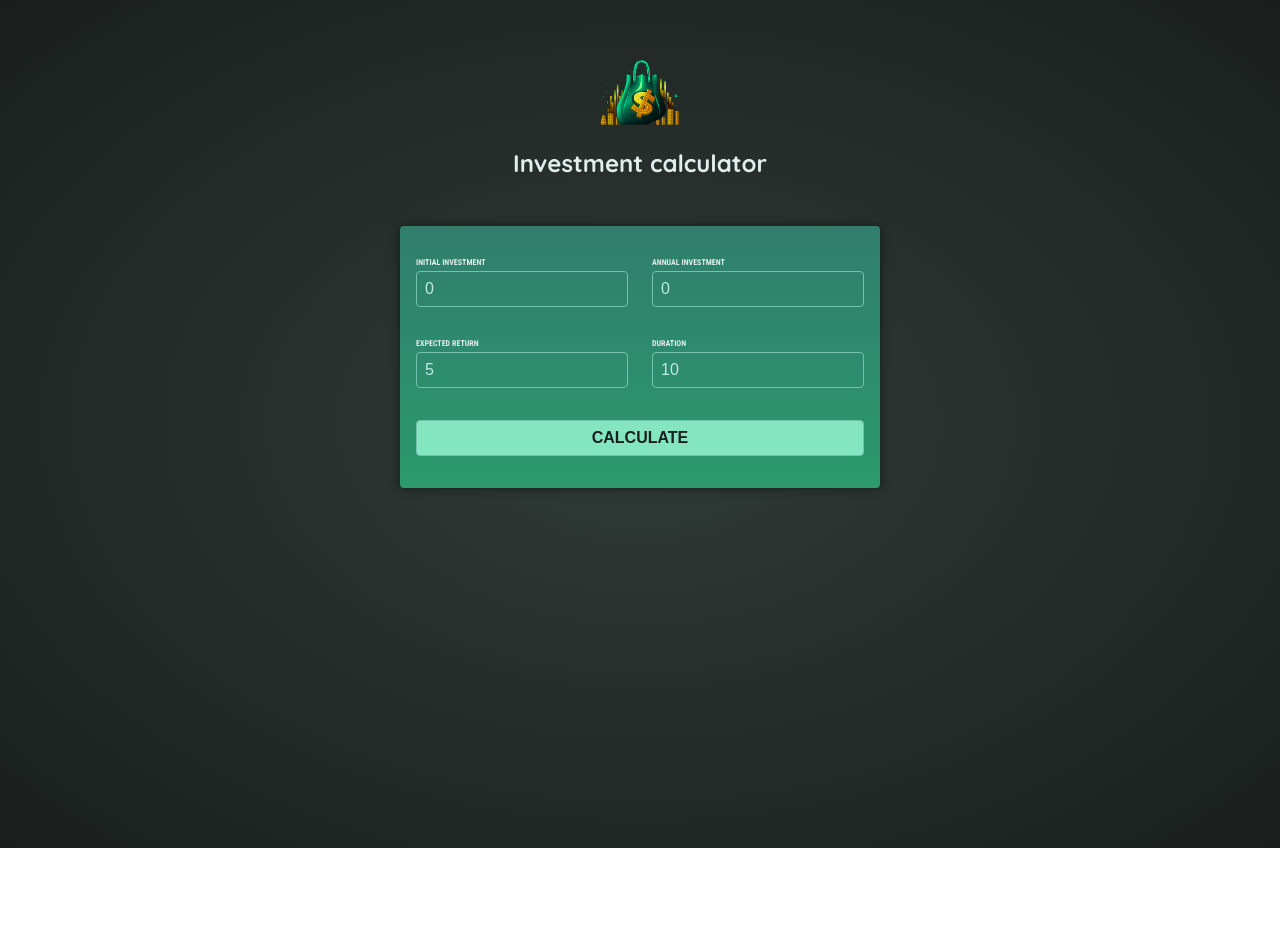
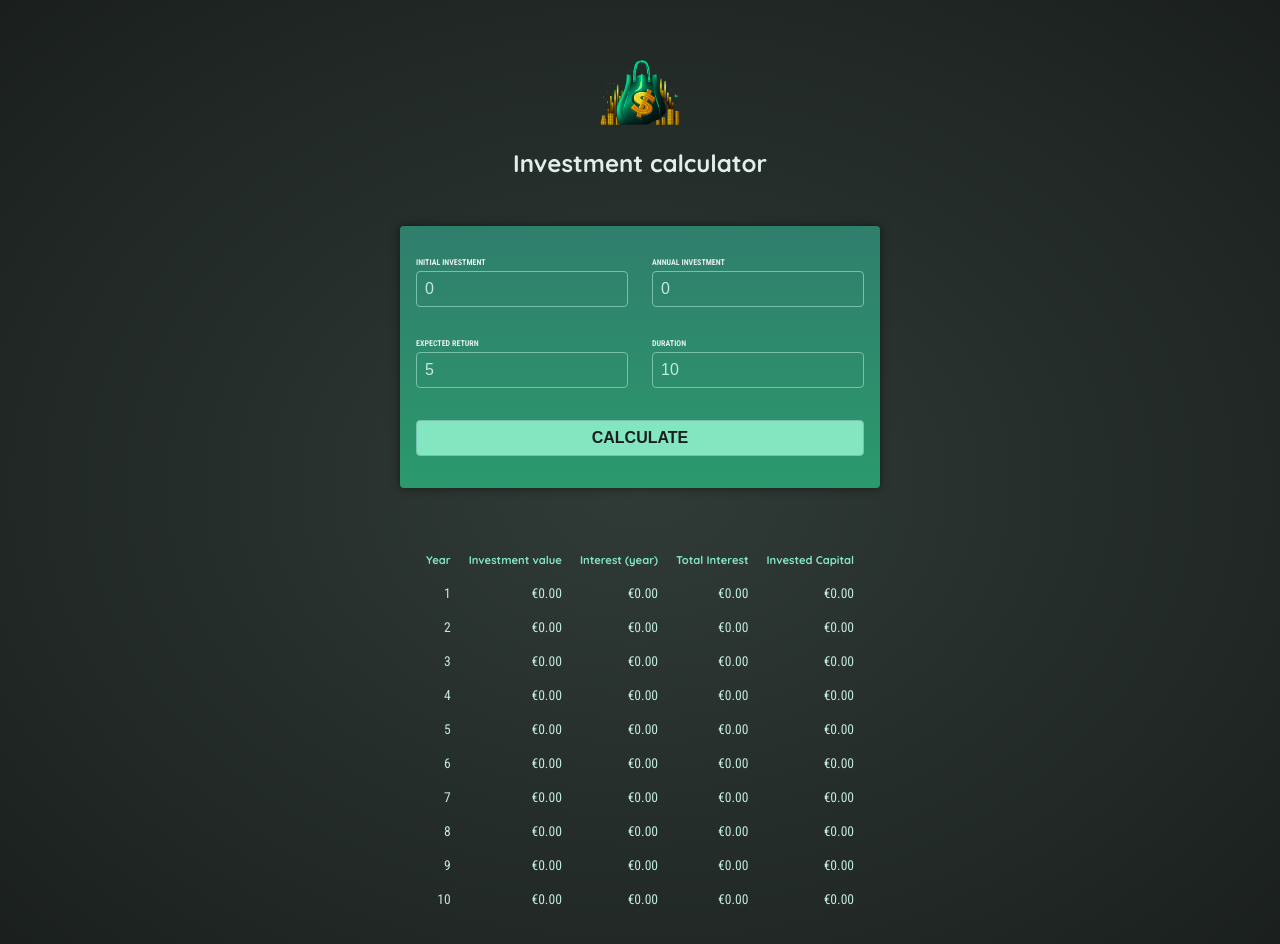
Before and after one commit to Fenyves96/angular-tutorial-2025, an Angular app in the folder 02-starting-project/: page / in a window 1280 px wide. Both pictures are taken after a click on the button "CALCULATE". Shown: the top 944 px of the page. Before the commit the page ends 848 px from the top, so only its background shows below. Built offline with nearby package versions, Linux system fonts and the light colour scheme.

Commit message:
show results in table

```diff
--- a/02-starting-project/src/app/app.component.html
+++ b/02-starting-project/src/app/app.component.html
@@ -1,2 +1,3 @@
 <app-header />
 <app-user-input (calculate)="onCalculateInvestmentResults($event)" />
+<app-investment-results [results]="resultsData" />
--- a/02-starting-project/src/app/app.component.ts
+++ b/02-starting-project/src/app/app.component.ts
@@ -2,14 +2,17 @@ import { Component } from '@angular/core';
 import { HeaderComponent } from './header/header.component';
 import { UserInputComponent } from './user-input/user-input.component';
 import { InvestmentInput } from './investment-input.model';
+import { InvestmentResultsComponent } from './investment-results/investment-results.component';
+import { InvestmentResult } from './investment-result.model';
 
 @Component({
   selector: 'app-root',
   standalone: true,
   templateUrl: './app.component.html',
-  imports: [HeaderComponent, UserInputComponent],
+  imports: [HeaderComponent, UserInputComponent, InvestmentResultsComponent],
 })
 export class AppComponent {
+  resultsData?: InvestmentResult[];
   onCalculateInvestmentResults(data: InvestmentInput) {
     const { initialInvestment, duration, expectedReturn, annualInvestment } =
       data;
@@ -32,6 +35,6 @@ export class AppComponent {
       });
     }
 
-    console.log(annualData);
+    this.resultsData = annualData;
   }
 }
--- /dev/null
+++ b/02-starting-project/src/app/investment-results/investment-results.component.css
@@ -0,0 +1,19 @@
+table {
+  max-width: 50rem;
+  margin: 2rem auto;
+  padding: 1rem;
+  table-layout: fixed;
+  border-spacing: 1rem;
+  text-align: right;
+}
+
+table thead {
+  font-size: 0.7rem;
+  color: #83e6c0;
+}
+
+table tbody {
+  font-family: "Roboto Condensed", sans-serif;
+  font-size: 0.85rem;
+  color: #c2e9e0;
+}
--- /dev/null
+++ b/02-starting-project/src/app/investment-results/investment-results.component.html
@@ -0,0 +1,26 @@
+@if (!results()) {
+<p class="center">Please enter some values and press "Calculate"</p>
+} @else {
+<table>
+  <thead>
+    <tr>
+      <th>Year</th>
+      <th>Investment value</th>
+      <th>Interest (year)</th>
+      <th>Total Interest</th>
+      <th>Invested Capital</th>
+    </tr>
+  </thead>
+  <tbody>
+    @for (result of results(); track $index) {
+    <tr>
+      <td>{{ result.year }}</td>
+      <td>{{ result.valueEndOfYear | currency : "EUR" }}</td>
+      <td>{{ result.interest | currency : "EUR" }}</td>
+      <td>{{ result.totalInterest | currency : "EUR" }}</td>
+      <td>{{ result.totalAmountInvested | currency : "EUR" }}</td>
+    </tr>
+    }
+  </tbody>
+</table>
+}
--- /dev/null
+++ b/02-starting-project/src/app/investment-results/investment-results.component.ts
@@ -0,0 +1,14 @@
+import { Component, input } from '@angular/core';
+import { InvestmentResult } from '../investment-result.model';
+import { CurrencyPipe } from '@angular/common';
+
+@Component({
+  selector: 'app-investment-results',
+  standalone: true,
+  imports: [CurrencyPipe],
+  templateUrl: './investment-results.component.html',
+  styleUrl: './investment-results.component.css',
+})
+export class InvestmentResultsComponent {
+  results = input<InvestmentResult[]>();
+}
```
Also changed, not shown: 02-starting-project/src/app/investment-result.model.ts (added, +8 -0 lines).
